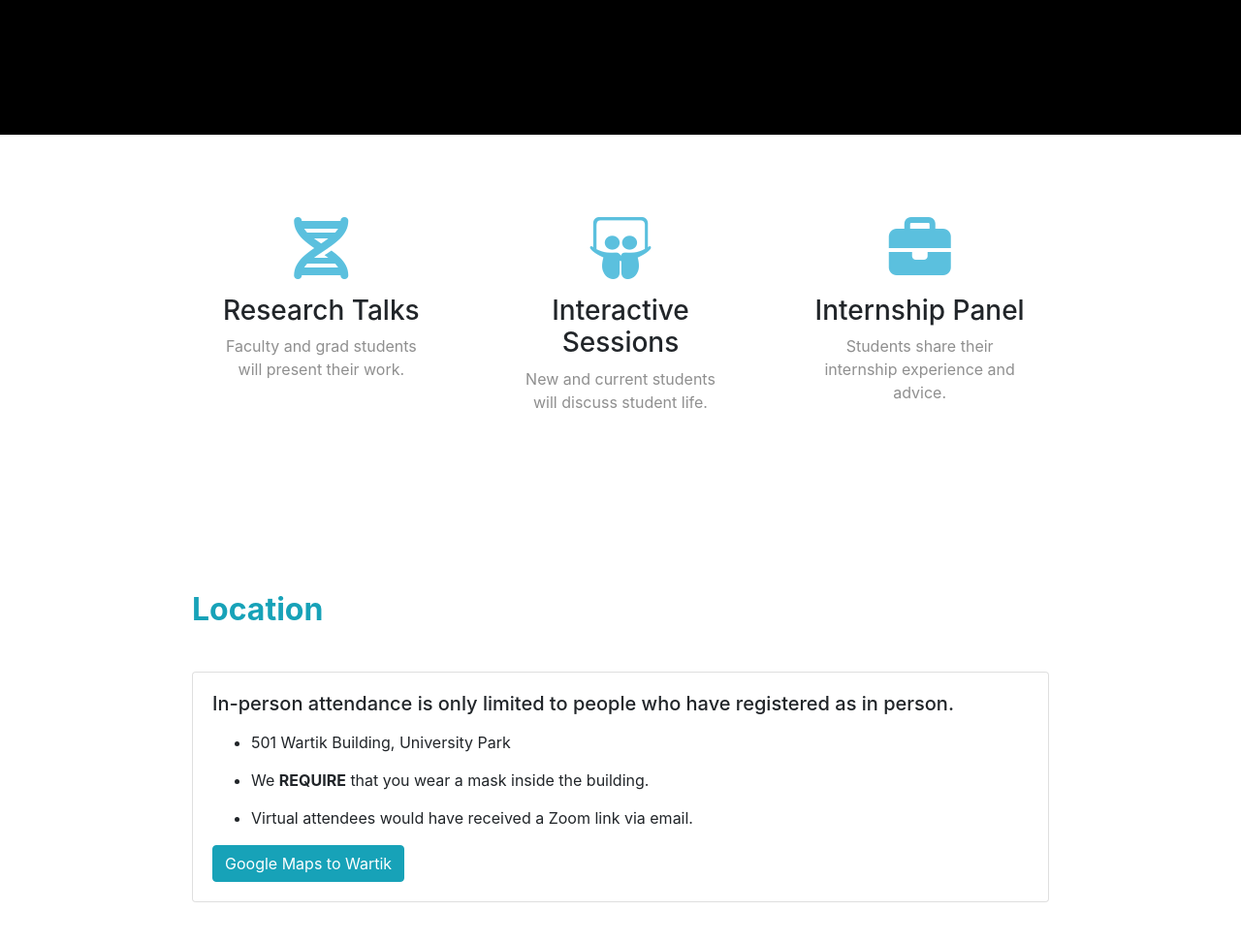
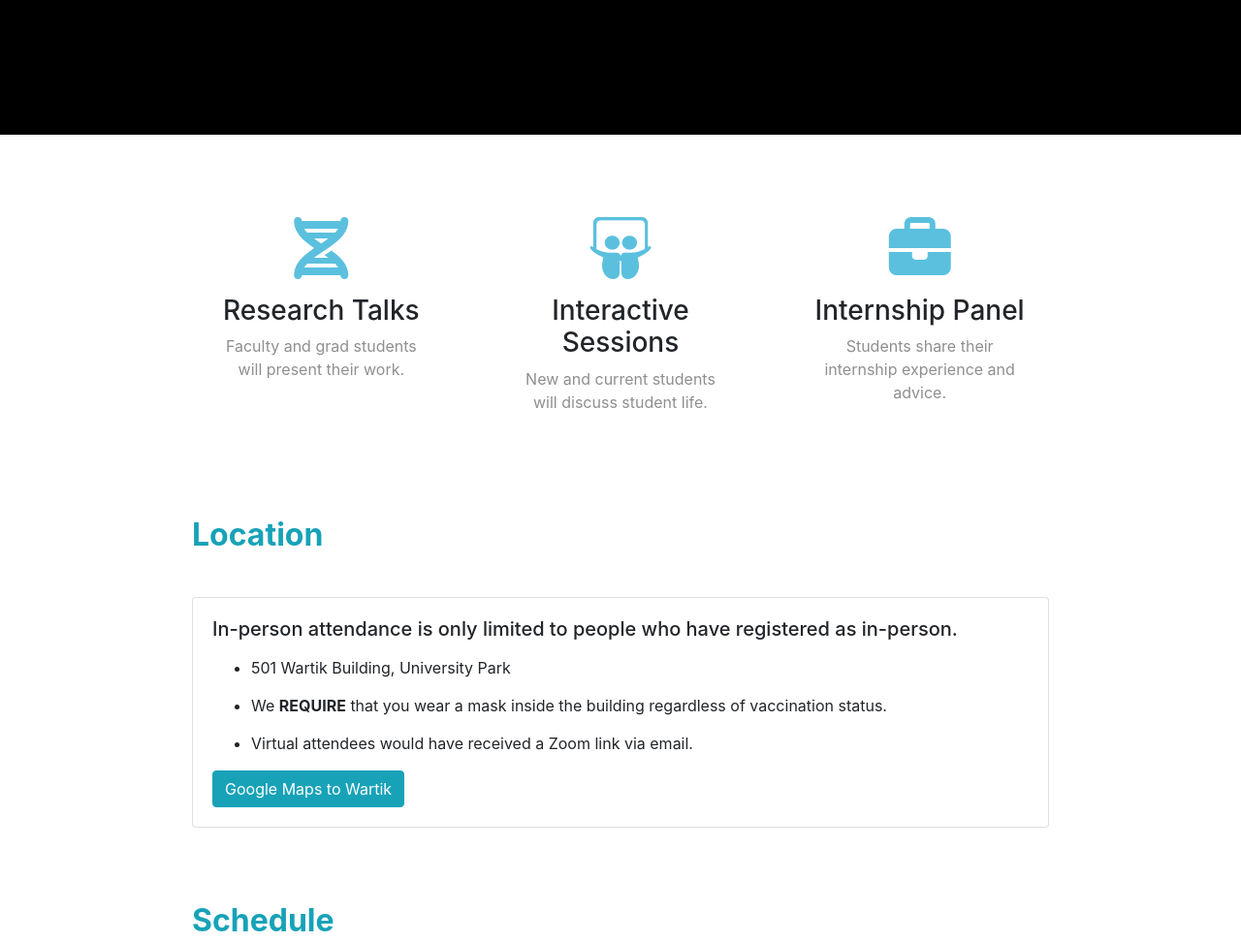
Before and after one commit to MorrisGlr/BG-Retreat-2021, a plain HTML site: page index.html in a window 1280 px wide. Shown: the part 700-1672 px from the top of the page at 97% size. Drawn offline with nearby package versions, Linux system fonts and the light colour scheme.

Commit message:
fixed padding, typos, and bolded text.

```diff
--- a/css/styles.css
+++ b/css/styles.css
@@ -23,6 +23,18 @@ h1 {
 
 .container-fluid {
     padding: 3% 10%;
+}
+
+.container-fluid-features {
+    padding-left: 0%;
+    padding-right: 0%;
+    padding-bottom: 0%;
+}
+
+.container-fluid-location {
+    padding-left: 10%;
+    padding-right: 10%;
+    padding-bottom: 3%;
 }
 
 .title-img {
@@ -53,7 +65,7 @@ h1 {
 
 /* Features Section */
 #features {
-    padding: 3% 15%;
+    padding: 3% 15% 0%;
 }
 
 .feature-box {
--- a/index.html
+++ b/index.html
@@ -59,7 +59,7 @@
 
     <!--Event Features-->
     <section id="features">
-        <div class="row">
+        <div class="row container-fluid-features">
             <div class="feature-box col-lg-4">
                 <i class="icon fas fa-dna fa-4x"></i>
                 <h3>Research Talks</h3>
@@ -80,15 +80,15 @@
 
     <!--Location-->
     <section id="location">
-        <div class="container py-7 container-fluid">
+        <div class="container py-7 container-fluid-location">
             <h2 class="text-letter-spacing-xs my-0 text-info font-weight-bold covid-pad">Location</h2>
             <div class="card">
                 <div class="card-body">
-                <h5 class="card-title">In-person attendance is only limited to people who have registered as in person.</h5>
+                <h5 class="card-title">In-person attendance is only limited to people who have registered as in-person.</h5>
                 <p class="card-text">
                     <ul>
                         <li>501 Wartik Building, University Park</li>
-                        <li>We <b>REQUIRE</b> that you wear a mask inside the building.</li>
+                        <li>We <b>REQUIRE</b> that you wear a mask inside the building regardless of vaccination status.</li>
                         <li>Virtual attendees would have received a Zoom link via email.</li>
                     </ul>
                 </p>
@@ -412,7 +412,7 @@
                 <p class="card-text">
                     <ul>
                         <li>For those of you that plan to attend in person, if you have not received one (J&J/Jannsen) or two doses (Pfizer-BioNTech, Moderna, AstraZeneca) of the COVID-19 immunization, we recommend that you join us virtually to protect yourself and the community.</li>
-                        <li>If you have been fully vaccinated and plan to attend in person, <b>we REQUIRE that you wear a mask inside the building.</b></li>
+                        <li>If you have been fully vaccinated and plan to attend in person, <b>we still REQUIRE that you wear a mask inside the building.</b></li>
                         <li>If you are attending in-person <b>you must bring your own mask. None will be supplied.</b></li>
                         <li>For speakers that wish to present in person, we ask that you bring and use your own computer.</li>
                     </ul>
```
